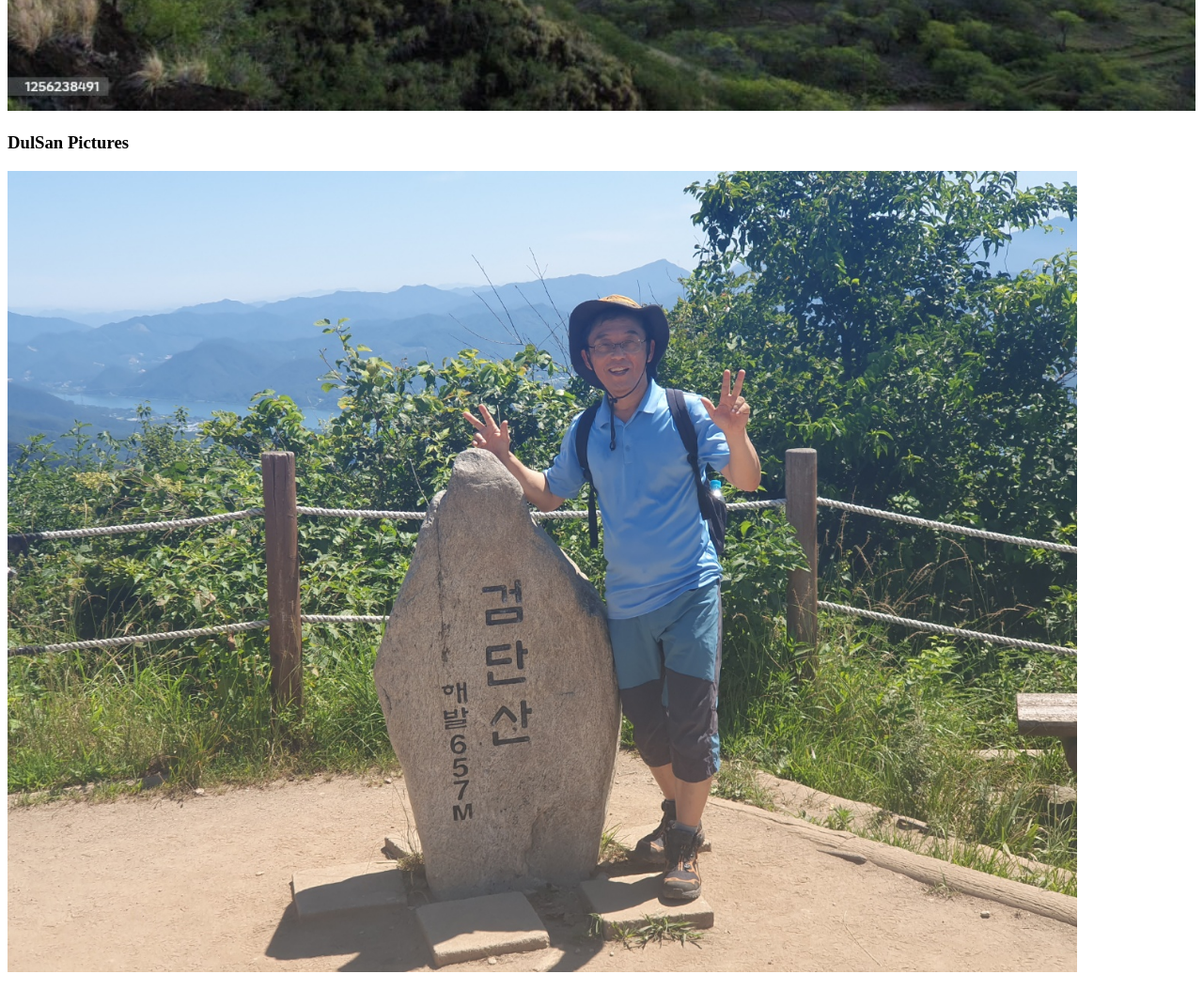
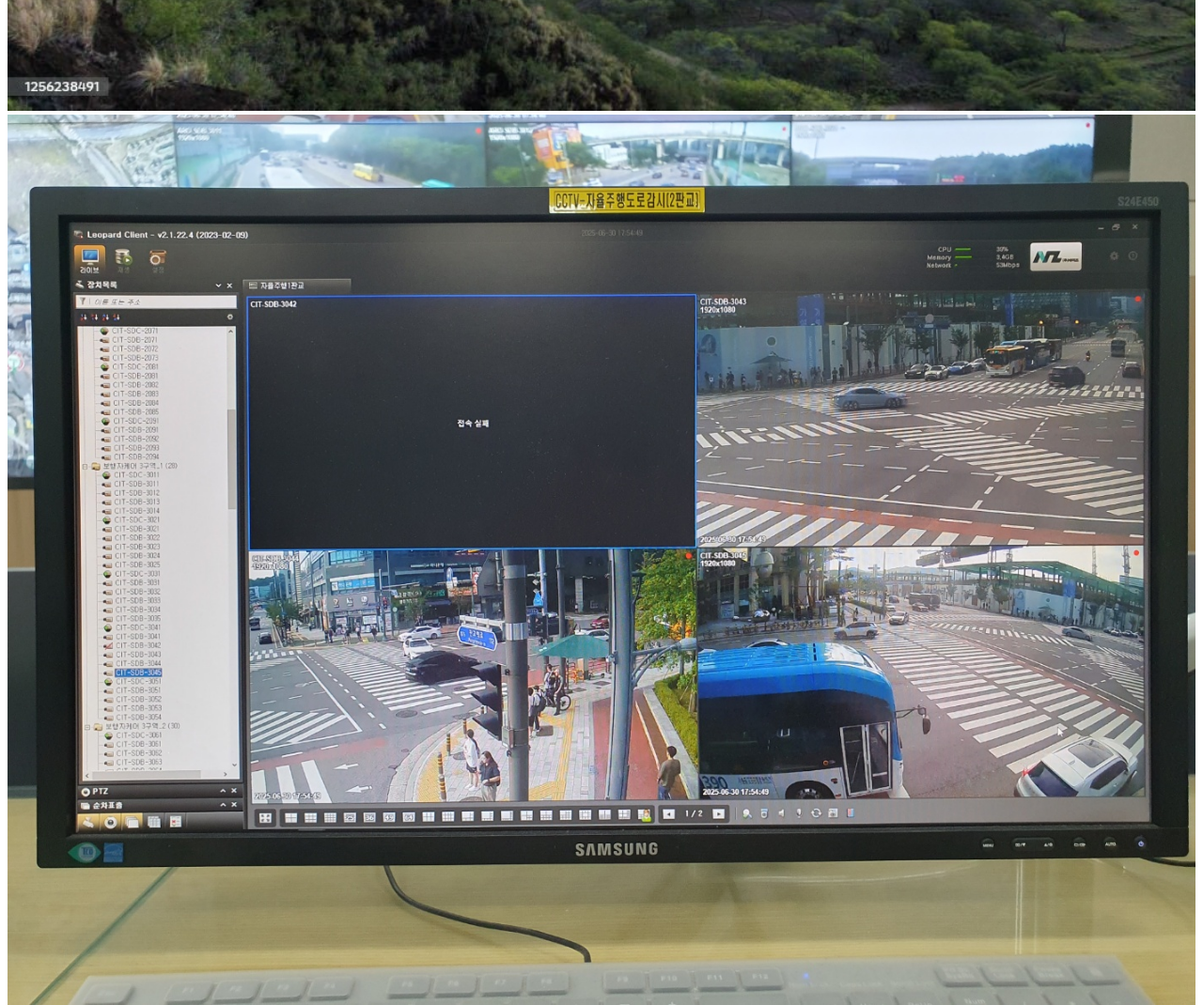
Before and after one commit to LeeChanHee62/ModbusTCP-web-site, a plain HTML site: page index.html in a window 1280 px wide. Shown: the part 1080-2150 px from the top of the page at 94% size. Before the commit the page ends 2127 px from the top, so only its background shows below. Drawn offline with Linux system fonts and the light colour scheme.

Commit message:
Add files via upload

```diff
--- a/index.html
+++ b/index.html
@@ -32,7 +32,7 @@
 </p>
 
         <img src = "climming.jpg" width = 100%>
-
+        <img src = "IoT.jpg" width = 100%>
         <h3>DulSan Pictures</h3>
         <img src = "검단산정상.jpg" width = 90%>
     </body>
```
Also changed, not shown: IoT.jpg (added).
